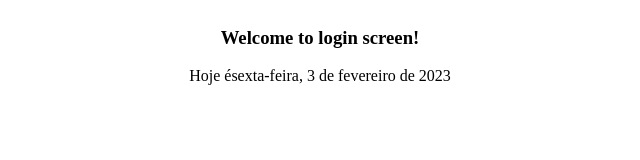
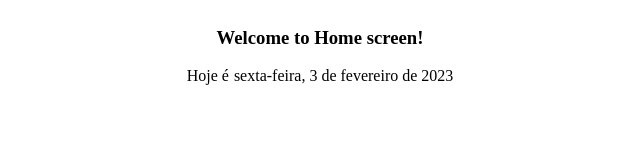
Before and after one commit to mr-louback/tela-de-login-simples, a plain HTML site: page home.html in a window 1280 px wide. Shown: the full height of the page, 320-960 px from the left. Drawn offline with Linux system fonts and the light colour scheme.

Commit message:
modificacao de home.html

```diff
--- a/home.html
+++ b/home.html
@@ -8,8 +8,15 @@
   </head>
   <body>
     <div style="display: flex; flex-direction: column; align-items: center">
-      <h3>Welcome to login screen!</h3>
-      <div style="display: flex; flex-direction: row; align-items: center">
+      <h3>Welcome to Home screen!</h3>
+      <div
+        style="
+          display: flex;
+          flex-direction: row;
+          align-items: center;
+          gap: 5px;
+        "
+      >
         <span>Hoje é </span>
         <div id="data"></div>
       </div>
```
